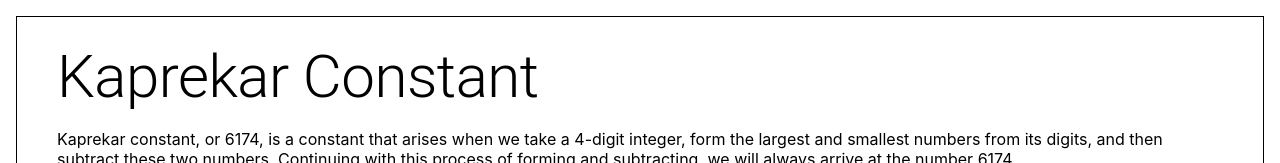
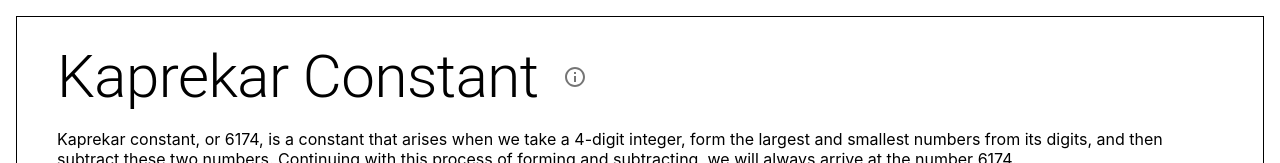
Before and after one commit to cerdamario13/fun-math, a React (Create React App) app: page / in a window 1280 px wide. Shown: the top 163 px of the page. Built offline with nearby package versions, Linux system fonts and the light colour scheme.

Commit message:
icon button with info links

```diff
--- a/src/App.js
+++ b/src/App.js
@@ -1,5 +1,5 @@
 import * as React from 'react';
-import { Accordion, AccordionDetails, AccordionSummary, Typography } from '@mui/material';
+import { Accordion, AccordionDetails, AccordionSummary, Typography, IconButton } from '@mui/material';
 import ExpandMoreIcon from '@mui/icons-material/ExpandMore';
 import Box from '@mui/material/Box';
 import TextField from '@mui/material/TextField';
@@ -11,6 +11,7 @@ import List from '@mui/material/List';
 import ListItem from '@mui/material/ListItem';
 import ListItemText from '@mui/material/ListItemText';
 import { CartesianGrid, Legend, Line, LineChart, Tooltip, XAxis, YAxis } from "recharts"
+import { InfoOutlined } from '@mui/icons-material';
 
 import CollatzConjecture from './CollatzConjecture';
 
@@ -154,6 +155,9 @@ function App() {
     setShowPlot(false);
   }
 
+  const handleInfoClick = () => {
+    window.open("https://en.wikipedia.org/wiki/6174", "_blank");
+  }
 
   return (
     <>
@@ -170,9 +174,17 @@ function App() {
         noValidate
         autoComplete="off"
       >
-        <Typography variant='h2'>
-          Kaprekar Constant
-        </Typography>
+
+        <Stack direction="row" spacing={2}>
+          <Typography variant='h2'>
+            Kaprekar Constant
+          </Typography>
+
+          <IconButton onClick={handleInfoClick}>
+            <InfoOutlined />
+          </IconButton>
+        </Stack>
+
         <p>
         Kaprekar constant, or 6174, is a constant that arises when we take a 4-digit integer, form the largest and smallest numbers from its digits, and then subtract these two numbers. Continuing with this process of forming and subtracting, we will always arrive at the number 6174.
         </p>
--- a/src/CollatzConjecture.js
+++ b/src/CollatzConjecture.js
@@ -100,7 +100,7 @@ const CollatzConjecture = () => {
         noValidate
         autoComplete="off"
       >
-        <Stack direction="row"spacing={2}>
+        <Stack direction="row" spacing={2}>
           <Typography variant='h2'>
             Collatz Conjecture
           </Typography>
```
